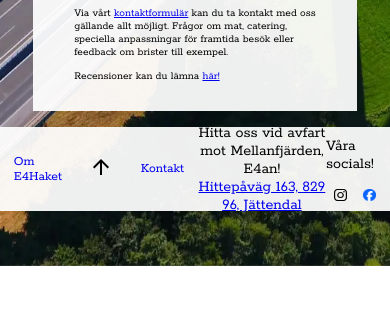
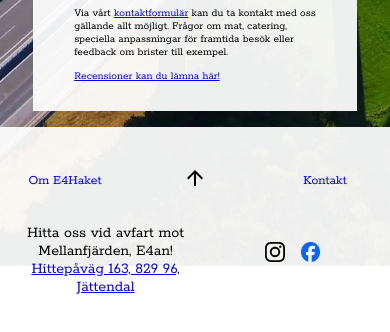
Before and after one commit to isasod2500/Projekt-frontend, a website built with Vite: page Projekt-front/index.html in a window 390 px wide. Shown: the part 578-910 px from the top of the page. Before the commit the page ends 844 px from the top, so only its background shows below. Built offline with nearby package versions, Linux system fonts and the light colour scheme; files whose address does not match are found by name.

Commit message:
Restructed footer a bit. Changed layout of footer.

```diff
--- a/Projekt-front/index.html
+++ b/Projekt-front/index.html
@@ -40,7 +40,7 @@
       <h2 id="indexContactHeader">Önskar du ta kontakt med oss?<br>Läs nedan!</h2>
       <article id="indexContactText">
         <p>Via vårt <a href="contact.html">kontaktformulär</a> kan du ta kontakt med oss gällande allt möjligt. Frågor om mat, catering, speciella anpassningar för framtida besök eller feedback om brister till exempel.</p>
-        <p>Recensioner kan du lämna <a href="review.html"> här!</a></p>
+        <p> <a href="review.html"> Recensioner kan du lämna här!</a></p>
       </article>
     </section>
   </main>
@@ -57,7 +57,6 @@
         </p>
       </div>
       <div id="socials">
-        <p>Våra socials!</p>
         <div id="logos">
           <img src="instagram.svg">
           <img src="facebook.png">
--- a/Projekt-front/src/style.css
+++ b/Projekt-front/src/style.css
@@ -150,10 +150,10 @@ h2 {
       width: 100%;
     }
 
-    #find {
-      text-align: center;
-      grid-area: 1 / 1 / 2 / 3;
+    #footerInfo {
+      display: flex;
     }
+
   }
 
   #indexContact {
@@ -504,10 +504,11 @@ h2 {
 
   #footer {
     display: flex;
+    flex-direction: column;
     align-items: center;
     justify-content: center;
     margin-top: 1rem;
-    height: 10vh;
+    height: 25vh;
     background: #ffffffee;
   }
 
@@ -538,12 +539,13 @@ h2 {
 
   #footerInfo {
     display: grid;
-    grid-template-columns: repeat(3, 1fr);
+    justify-content: center;
+    align-items: center;
+    justify-items: center;
+    grid-template-columns: repeat(2, 1fr);
     grid-template-rows: 1fr;
     grid-column-gap: 0px;
     grid-row-gap: 0px;
-    justify-items: center;
-    align-items: center;
 
   }
 
@@ -553,17 +555,25 @@ h2 {
 
   #find {
     text-align: center;
-    grid-area: 1 / 1 / 2 / 3;
+    padding-left: 1rem;
+  }
+
+  #socials {
+    display: flex;
+    justify-content: center;
   }
 
   #logos {
     display: flex;
     flex-direction: row;
-  }
+    justify-content: center;
+    align-items: center;
+  }
+
 
   #logos img {
     padding: 0 0.5rem 1rem 0.5rem;
-    width: 20%;
+    width: 10%;
   }
 
 }
@@ -1005,10 +1015,11 @@ h2 {
 
   #footer {
     display: flex;
+    flex-direction: column;
     align-items: center;
     justify-content: center;
     margin-top: 1rem;
-    height: 10vh;
+    height: 25vh;
     background: #ffffffee;
   }
 
@@ -1096,7 +1107,7 @@ h2 {
 
   #logos img {
     padding: 0 0.5rem 1rem 0.5rem;
-    width: 1em;
+    width: 2em;
   }
 }
 
@@ -1539,10 +1550,11 @@ h2 {
 
   #footer {
     display: flex;
+    flex-direction: column;
     align-items: center;
     justify-content: center;
     margin-top: 1rem;
-    height: 10vh;
+    height: 25vh;
     background: #ffffffee;
   }
 
@@ -1630,7 +1642,7 @@ h2 {
 
   #logos img {
     padding: 0 0.5rem 1rem 0.5rem;
-    width: 1em;
+    width: 2em;
   }
 
 }
```
Also changed, not shown: Projekt-front/about.html (+0 -1 lines), Projekt-front/contact.html (+0 -1 lines).
